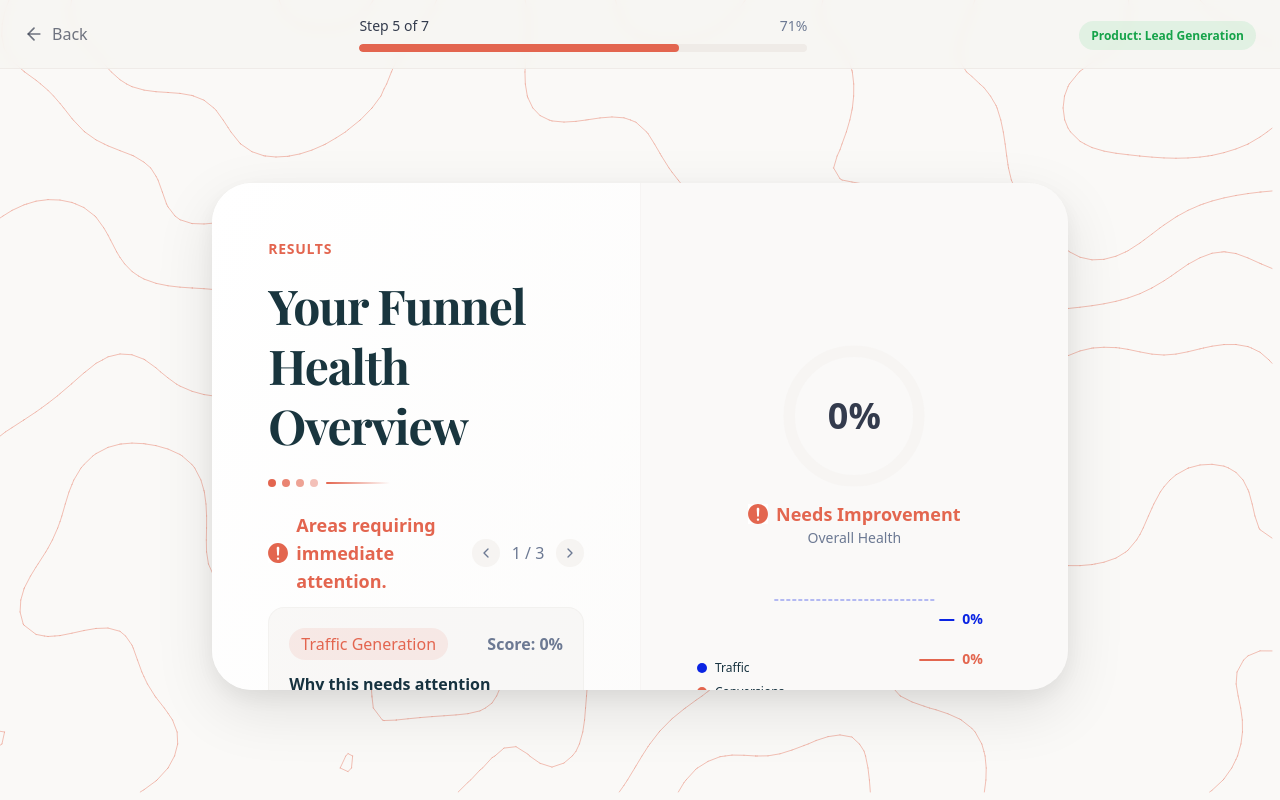
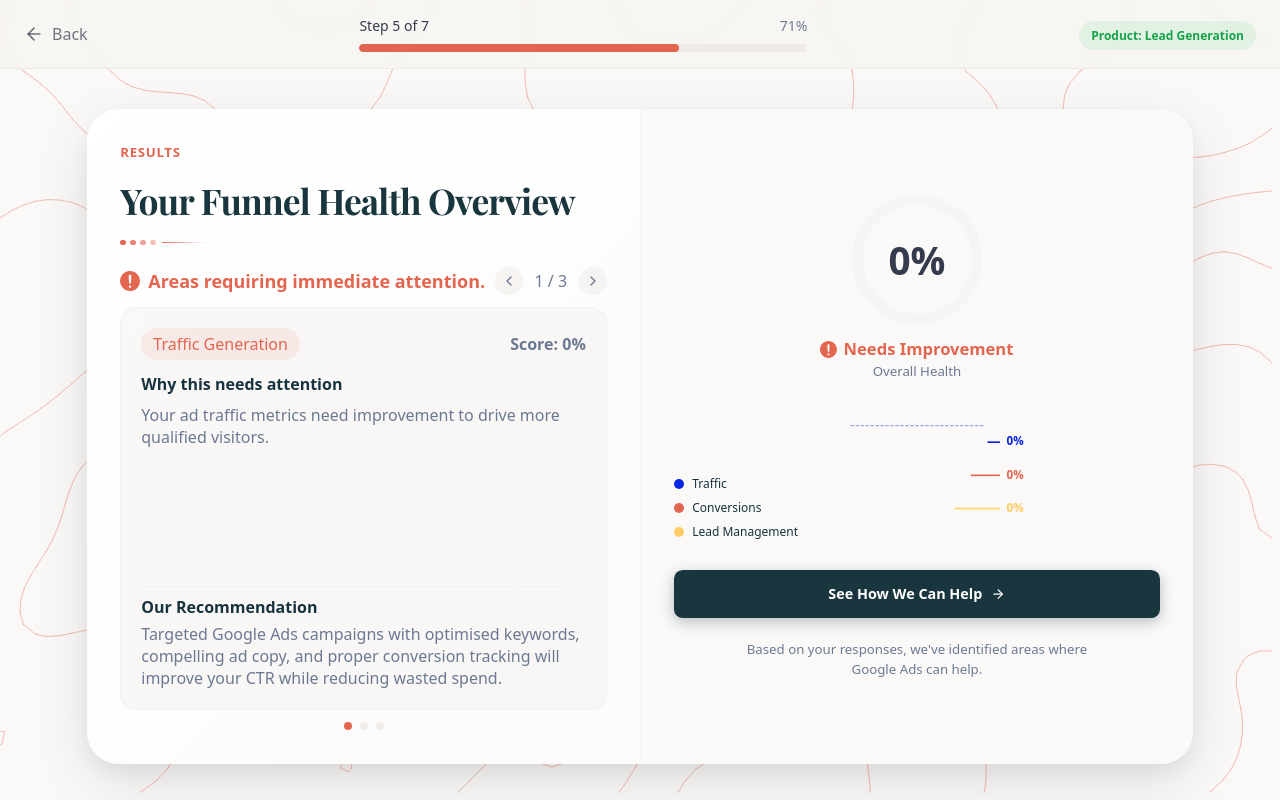
Before and after one commit to productteamautomations/pathfinder-ap, a React (Vite) app: page /funnel-health/leadgen in a window 1280 px wide. Built offline with nearby package versions, Linux system fonts and the light colour scheme; the HTML template or start-up script is replaced by a standard one.

Commit message:
Code edited in Lovable Code Editor
Edited UI in Lovable

```diff
--- a/src/pages/leadgen/FunnelHealth.tsx
+++ b/src/pages/leadgen/FunnelHealth.tsx
@@ -10,12 +10,13 @@ import AttentionIcon from "@/assets/attention-icon.svg";
 // Orange accent motif component
 function OrangeAccent() {
   return (
-    <div className="flex items-center gap-2 mt-6">
-      <div className="flex gap-1.5">
+    <div className="flex items-center" style={{ gap: "0.6cqw", marginTop: "1.5cqw" }}>
+      <div className="flex" style={{ gap: "0.4cqw" }}>
         {[...Array(4)].map((_, i) => (
           <motion.div
             key={i}
-            className="w-2 h-2 rounded-full bg-primary"
+            className="rounded-full bg-primary"
+            style={{ width: "0.5cqw", height: "0.5cqw" }}
             initial={{ scale: 0, opacity: 0 }}
             animate={{ scale: 1, opacity: 1 - i * 0.2 }}
             transition={{ delay: i * 0.1, duration: 0.3 }}
@@ -23,7 +24,8 @@ function OrangeAccent() {
         ))}
       </div>
       <motion.div
-        className="h-[2px] w-16 bg-gradient-to-r from-primary to-transparent rounded-full"
+        className="bg-gradient-to-r from-primary to-transparent rounded-full"
+        style={{ height: "0.15cqw", width: "4cqw" }}
         initial={{ scaleX: 0 }}
         animate={{ scaleX: 1 }}
         transition={{ delay: 0.4, duration: 0.4 }}
@@ -56,7 +58,7 @@ function OverallScoreRing({ score }: { score: number }) {
       transition={{ duration: 0.5 }}
       className="relative flex flex-col items-center"
     >
-      <div className="relative w-36 h-36">
+      <div className="relative" style={{ width: "12cqw", height: "12cqw" }}>
         <svg className="w-full h-full transform -rotate-90" viewBox="0 0 100 100">
           <circle cx="50" cy="50" r="45" fill="none" stroke="currentColor" strokeWidth="8" className="text-muted/30" />
           <motion.circle
@@ -75,7 +77,8 @@ function OverallScoreRing({ score }: { score: number }) {
         </svg>
         <div className="absolute inset-0 flex flex-col items-center justify-center">
           <motion.span
-            className="text-4xl font-bold text-foreground"
+            className="font-bold text-foreground"
+            style={{ fontSize: "3.5cqw" }}
             initial={{ opacity: 0 }}
             animate={{ opacity: 1 }}
             transition={{ delay: 0.8 }}
@@ -85,18 +88,21 @@ function OverallScoreRing({ score }: { score: number }) {
         </div>
       </div>
       <motion.div
-        className="text-center mt-3"
+        className="text-center"
+        style={{ marginTop: "1cqw" }}
         initial={{ opacity: 0, y: 10 }}
         animate={{ opacity: 1, y: 0 }}
         transition={{ delay: 1 }}
       >
-        <div className="flex items-center justify-center gap-2">
-          {score < 40 && <img src={AttentionIcon} alt="" className="w-5 h-5" />}
-          <p className="text-lg font-semibold" style={{ color: getHealthColor(score) }}>
+        <div className="flex items-center justify-center" style={{ gap: "0.6cqw" }}>
+          {score < 40 && <img src={AttentionIcon} alt="" style={{ width: "1.5cqw", height: "1.5cqw" }} />}
+          <p className="font-semibold" style={{ fontSize: "1.5cqw", color: getHealthColor(score) }}>
             {getHealthLabel(score)}
           </p>
         </div>
-        <p className="text-sm text-muted-foreground">Overall Health</p>
+        <p className="text-muted-foreground" style={{ fontSize: "1.2cqw" }}>
+          Overall Health
+        </p>
       </motion.div>
     </motion.div>
   );
@@ -312,15 +318,17 @@ export default function FunnelHealthLeadGen() {
           initial={{ opacity: 0, y: 20 }}
           animate={{ opacity: 1, y: 0 }}
           transition={{ duration: 0.5 }}
-          className="bg-white rounded-[2.5rem] shadow-[0_20px_60px_rgba(0,0,0,0.1),0_8px_25px_rgba(0,0,0,0.06)] overflow-hidden"
+          className="bg-white shadow-[0_20px_60px_rgba(0,0,0,0.1),0_8px_25px_rgba(0,0,0,0.06)] overflow-hidden"
           style={{
-            width: "min(66.82vw, calc((100vh - 73px) * 0.9 * 1.69))",
+            width: "min(90vw, calc((100vh - 73px) * 0.9 * 1.69))",
             aspectRatio: "1.69",
+            containerType: "size",
+            borderRadius: "2.5cqw",
           }}
         >
           <div className="grid md:grid-cols-2 h-full" style={{ gridTemplateColumns: "1fr 1fr" }}>
             {/* Left Side - Results Overview */}
-            <div className="p-14 flex flex-col bg-gradient-to-br from-white to-muted/20 h-full">
+            <div className="flex flex-col bg-gradient-to-br from-white to-muted/20 h-full" style={{ padding: "3cqw" }}>
               {/* Fixed Title Section */}
               <motion.div
                 initial={{ opacity: 0, y: 20 }}
@@ -328,19 +336,30 @@ export default function FunnelHealthLeadGen() {
                 transition={{ duration: 0.3 }}
                 className="flex-shrink-0"
               >
-                <span className="text-sm font-semibold text-primary uppercase tracking-wider mb-4 block">Results</span>
-                <h2 className="text-5xl font-display font-bold text-title leading-tight tracking-tight">
+                <span
+                  className="font-semibold text-primary uppercase tracking-wider block"
+                  style={{ fontSize: "1.2cqw", marginBottom: "1.5cqw" }}
+                >
+                  Results
+                </span>
+                <h2
+                  className="font-display font-bold text-title leading-tight tracking-tight"
+                  style={{ fontSize: "3.2cqw" }}
+                >
                   Your Funnel Health Overview
                 </h2>
                 <OrangeAccent />
               </motion.div>
 
               {/* Improvement Carousel fills remaining space */}
-              <div className="flex-1 flex flex-col mt-6 min-h-0">
+              <div className="flex-1 flex flex-col min-h-0" style={{ marginTop: "2cqw" }}>
                 {improvementAreas.length > 0 ? (
                   <ImprovementCarousel areas={improvementAreas} />
                 ) : (
-                  <p className="text-muted-foreground mt-4 text-lg leading-relaxed">
+                  <p
+                    className="text-muted-foreground leading-relaxed"
+                    style={{ fontSize: "1.3cqw", marginTop: "1.5cqw" }}
+                  >
                     Great work! Your funnel is performing well across all key areas.
                   </p>
                 )}
@@ -348,7 +367,10 @@ export default function FunnelHealthLeadGen() {
             </div>
 
             {/* Right Side - Visualization */}
-            <div className="p-14 flex flex-col justify-center bg-muted/30 border-l border-border/20 h-full">
+            <div
+              className="flex flex-col justify-center bg-muted/30 border-l border-border/20 h-full"
+              style={{ padding: "3cqw" }}
+            >
               <motion.div
                 initial={{ opacity: 0, x: 20 }}
                 animate={{ opacity: 1, x: 0 }}
@@ -358,7 +380,8 @@ export default function FunnelHealthLeadGen() {
                 <OverallScoreRing score={overallScore} />
 
                 <motion.div
-                  className="w-full h-40 mt-8 mb-8"
+                  className="w-full"
+                  style={{ height: "12cqw", marginTop: "2.5cqw", marginBottom: "2.5cqw" }}
                   initial={{ opacity: 0 }}
                   animate={{ opacity: 1 }}
                   transition={{ delay: 0.5 }}
@@ -370,15 +393,24 @@ export default function FunnelHealthLeadGen() {
                   />
                 </motion.div>
 
-                <Button onClick={handleContinue} fullWidth className="group">
-                  <span className="flex items-center justify-center gap-2">
+                <Button
+                  onClick={handleContinue}
+                  fullWidth
+                  className="group"
+                  style={{ fontSize: "1.3cqw", padding: "1.2cqw", borderRadius: "0.8cqw" }}
+                >
+                  <span className="flex items-center justify-center" style={{ gap: "0.8cqw" }}>
                     See How We Can Help
-                    <ArrowRight className="w-4 h-4 group-hover:translate-x-1 transition-transform" />
+                    <ArrowRight
+                      style={{ width: "1.3cqw", height: "1.3cqw" }}
+                      className="group-hover:translate-x-1 transition-transform"
+                    />
                   </span>
                 </Button>
 
                 <motion.p
-                  className="text-sm text-muted-foreground text-center mt-6 max-w-xs"
+                  className="text-muted-foreground text-center"
+                  style={{ fontSize: "1.2cqw", marginTop: "2cqw", maxWidth: "80%" }}
                   initial={{ opacity: 0 }}
                   animate={{ opacity: 1 }}
                   transition={{ delay: 1.2 }}
```
